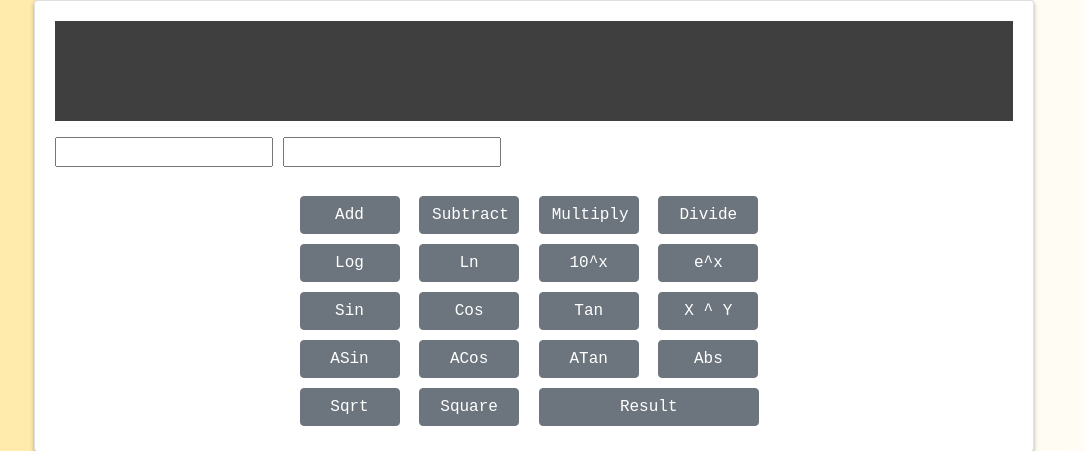
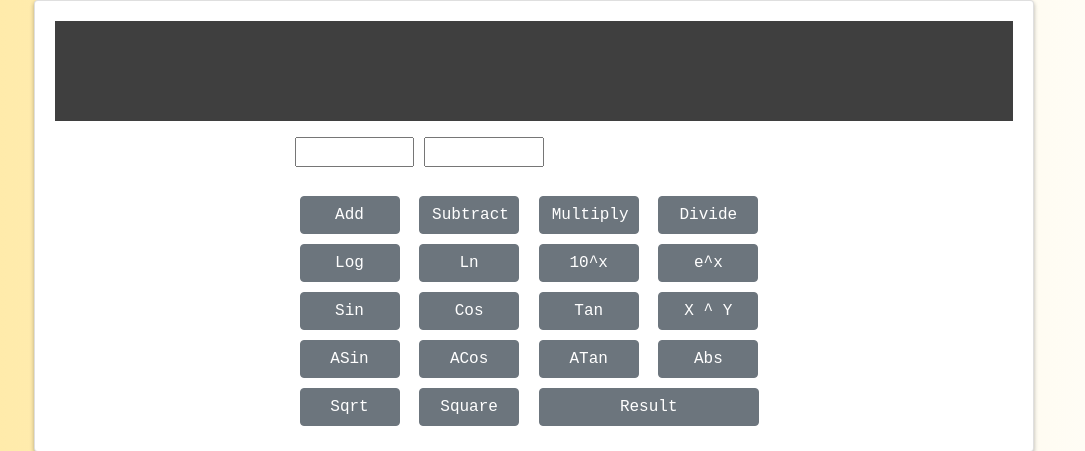
Before and after one commit to lysms/WebDevSys, a PHP site: page /calculator.php in a window 1280 px wide. Shown: the top 451 px of the page, without its empty margins (51-1136 px from the left). Run offline with PHP 8.4, Linux system fonts and the light colour scheme; some libraries are stand-ins or nearby versions.

Commit message:
fix the layout of the input field
try my best to center the field but it is a little bit small

```diff
--- a/websys/lab7/php-calculator/calculator.php
+++ b/websys/lab7/php-calculator/calculator.php
@@ -296,8 +296,8 @@ class ATan extends oneValueOperation {
   </pre>
   <form method="post" action="calculator.php">
     <div id="input-field">
-      <input type="text" name="op1" id="name" value="" />
-      <input id="right-field" type="text" name="op2" id="name" value="" />
+      <input type="text" name="op1" id="left-field" value="" />
+      <input id="right-field" type="text" name="op2" value="" />
     </div>
     <br/>
     <div class="buttonGroup">
--- a/websys/lab7/php-calculator/lab7.css
+++ b/websys/lab7/php-calculator/lab7.css
@@ -8,8 +8,17 @@ form{
 	width: 100%;
 }
 
+#input-field{
+    width: 50%;
+    margin: auto;
+}
+
 #left-field{
-    width: 50%;
+    width: 25%;
+}
+
+#right-field{
+    width: 25%;
 }
 
 #result {
```
